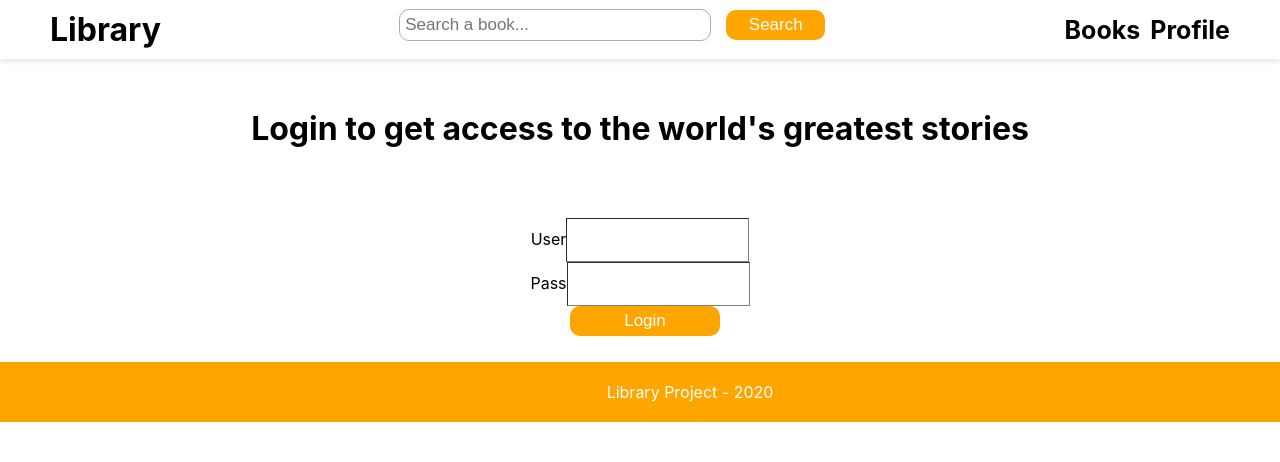
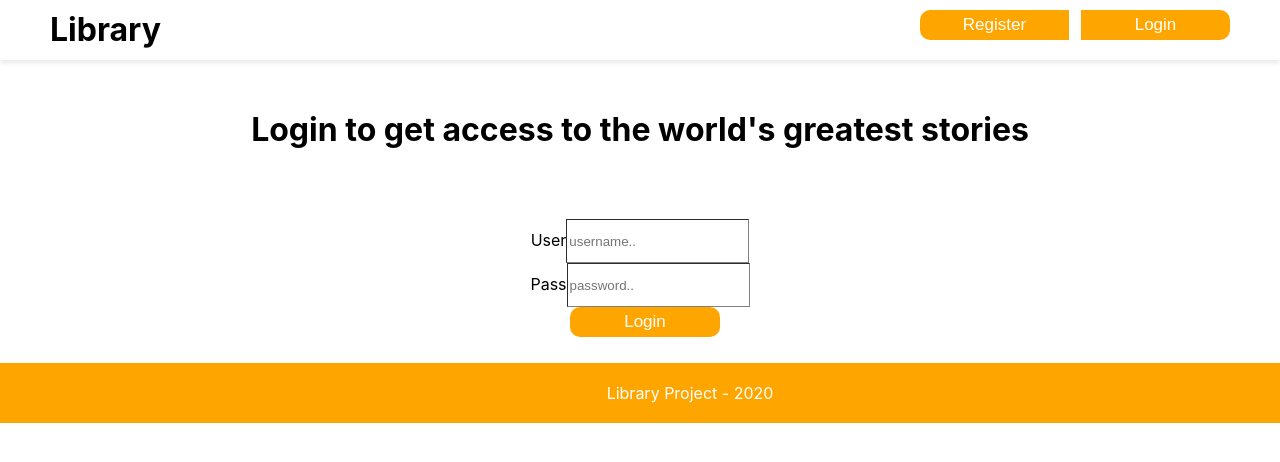
Before and after one commit to vasschu/library, a React (Create React App) app in the folder client/library/: page /login in a window 1280 px wide. Shown: the top 462 px of the page. Built offline with nearby package versions, Linux system fonts and the light colour scheme.

Commit message:
- login added. Token saved in local storage

```diff
--- a/client/library/src/App.js
+++ b/client/library/src/App.js
@@ -1,4 +1,4 @@
-import React, {useState} from 'react';
+import React, { useState } from 'react';
 import { BrowserRouter, Redirect, Route, Switch } from 'react-router-dom';
 import './App.css';
 import Header from './components/Header/Header';
@@ -12,14 +12,22 @@ import IndividualBook from './components/IndividualBook/IndividualBook';
 import { AuthContext } from './components/Context/AuthContext';
 
 function App() {
-	const [authValue, setAuthValue] = useState(false);
+	const isAuth = !!localStorage.getItem('token');
+	const [auth, setAuth] = useState(isAuth);
+	const setLoginState = (isLogged, token = null) => {
+		if (isLogged) {
+			localStorage.setItem('token', token);
+			setAuth(true);
+		} else {
+			localStorage.removeItem('token');
+			setAuth(false);
+		}
+	};
 
 	return (
   <div className='App'>
     <BrowserRouter>
-      <AuthContext.Provider
-        value={{ isLoggedIn: authValue, setLoginState: setAuthValue }}
-      >
+      <AuthContext.Provider value={{ isLoggedIn: auth, setLoginState }}>
         <Header />
         <Switch>
           {/* We can add conditional for redirect auth user -> homepage / unauth user -> landingpage */}
--- a/client/library/src/components/Context/AuthContext.js
+++ b/client/library/src/components/Context/AuthContext.js
@@ -1,6 +1,6 @@
 import { createContext } from 'react';
 
 export const AuthContext = createContext({
-  isLoggedIn: false,
-  setLoginState: () => {}
+	isLoggedIn: false,
+	setLoginState: (isLoggedIn, token = null) => {},
 });
--- a/client/library/src/components/Header/Header.js
+++ b/client/library/src/components/Header/Header.js
@@ -1,39 +1,55 @@
-import React from 'react'
-import { NavLink } from 'react-router-dom'
-import './Header.css'
+import React, {useContext} from 'react';
+import { NavLink } from 'react-router-dom';
+import { AuthContext } from '../Context/AuthContext';
+import './Header.css';
 
 const Header = () => {
-    const style = {display: "inline-block", textDecoration: "none", color: "black"}
+	const style = {
+		display: 'inline-block',
+		textDecoration: 'none',
+		color: 'black',
+	};
+	const { isLoggedIn, setLoginState } = useContext(AuthContext);
 
 	// this should check if user is authenticated - but we need to make auth first :)
 	// use 'auth' === 'auth' on line 10 for auth test version
-    const header_option = 'auth' === 'auh' ? (
-      <div className="unauth">
-        <NavLink to="/landing" style={style}><h1>Library</h1></NavLink>
-        <div className="auth-buttons">
-          <NavLink to="/register"><button className="register">Register</button></NavLink>
-          <NavLink to="/login"><button className="login">Login</button></NavLink>
+  const header_option =
+  (!isLoggedIn) ? (
+  <div className='unauth'>
+    <NavLink to='/landing' style={style}>
+      <h1>Library</h1>
+    </NavLink>
+    <div className='auth-buttons'>
+      <NavLink to='/register'>
+        <button className='register'>Register</button>
+      </NavLink>
+      <NavLink to='/login'>
+        <button className='login'>Login</button>
+      </NavLink>
     </div>
   </div>
 		) : (
-      <div className="auth">
-        <NavLink to="/books" style={style}><h1>Library</h1></NavLink>
-        <div className="search">
-          <input type='text' placeholder="Search a book..." />
+  <div className='auth'>
+    <NavLink to='/books' style={style}>
+      <h1>Library</h1>
+    </NavLink>
+    <div className='search'>
+      <input type='text' placeholder='Search a book...' />
       <button>Search</button>
     </div>
-        <div className="auth-header-links">
-          <NavLink to="/books" className="books-header">Books</NavLink>
-          <NavLink to="/user" className="user-header">Profile</NavLink>
+    <div className='auth-header-links'>
+      <NavLink to='/books' className='books-header'>
+        Books
+      </NavLink>
+      <NavLink to='/user' className='user-header'>
+        Profile
+      </NavLink>
+        <button className='logout' onClick={() => setLoginState(false)}>Logout</button>
     </div>
   </div>
-    )
+		);
 
-    return (
-      <header className="header">
-        {header_option}
-      </header>
-    )
-}
+	return <header className='header'>{header_option}</header>;
+};
 
 export default Header;
--- a/client/library/src/components/LoginPage/LoginPage.js
+++ b/client/library/src/components/LoginPage/LoginPage.js
@@ -1,30 +1,33 @@
 /* eslint-disable react/prop-types */
-import React, { useEffect, useState } from 'react';
+import React, { useContext, useState } from 'react';
+import { AuthContext } from './../Context/AuthContext';
 
 const LoginPage = () => {
 	const [user, onChangeUser] = useState('');
 	const [pass, onChangePass] = useState('');
 
-  const data ={ username: user,
-  password: pass}
+	const { setLoginState } = useContext(AuthContext);
+
+	const data = { username: user, password: pass };
 
 	const login = () => {
-
 		fetch(`http://localhost:5500/auth/session`, {
 			method: 'POST',
 			headers: { 'Content-Type': 'application/json' },
 			body: JSON.stringify(data),
 		})
 			.then((res) => res.json())
-      .then((res) => {if (typeof res.token === 'string' && res.token.length > 20){
+			.then((res) => {
+				if (typeof res.token === 'string' && res.token.length > 20) {
 					console.log('token recieved');
-        console.log(res.token);
-      }})
-      .catch((err) => console.log(err))
+					setLoginState(true, res.token);
 				}
+			})
+			.catch((err) => console.log(err));
+	};
 
-  const updateUser = (value) => onChangeUser(value)
-	const updatePass = (value) => onChangePass(value)
+	const updateUser = (value) => onChangeUser(value);
+	const updatePass = (value) => onChangePass(value);
 
 	return (
   <div className='login-page-layout'>
@@ -35,6 +38,7 @@ const LoginPage = () => {
       <br />
       <span>User</span>
       <input
+        placeholder='username..'
         style={{ height: 40, borderColor: 'gray', borderWidth: 1 }}
         onChange={(e) => updateUser(e.target.value)}
         value={user}
@@ -43,6 +47,7 @@ const LoginPage = () => {
       <span>Pass</span>
       <input
         type='password'
+        placeholder='password..'
         style={{ height: 40, borderColor: 'gray', borderWidth: 1 }}
         onChange={(e) => updatePass(e.target.value)}
         value={pass}
```
Lines whose indentation alone changed are shown as unchanged.
